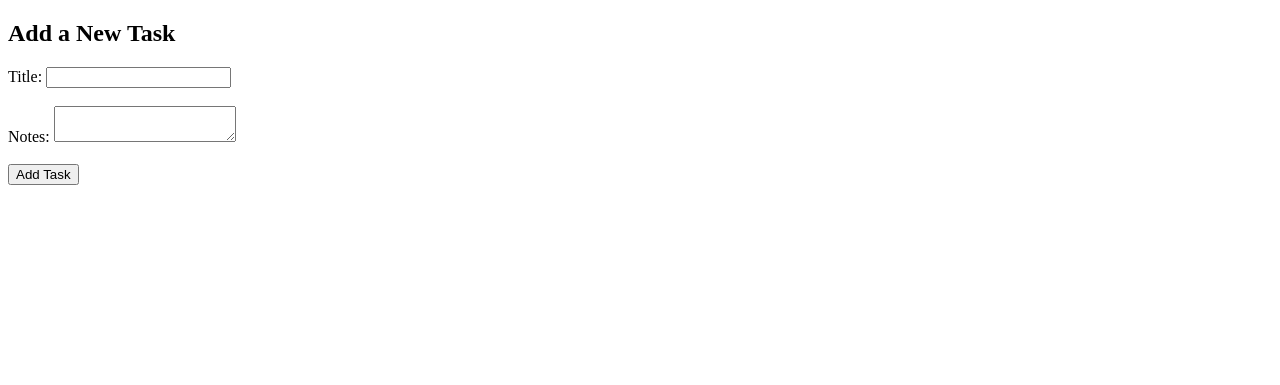
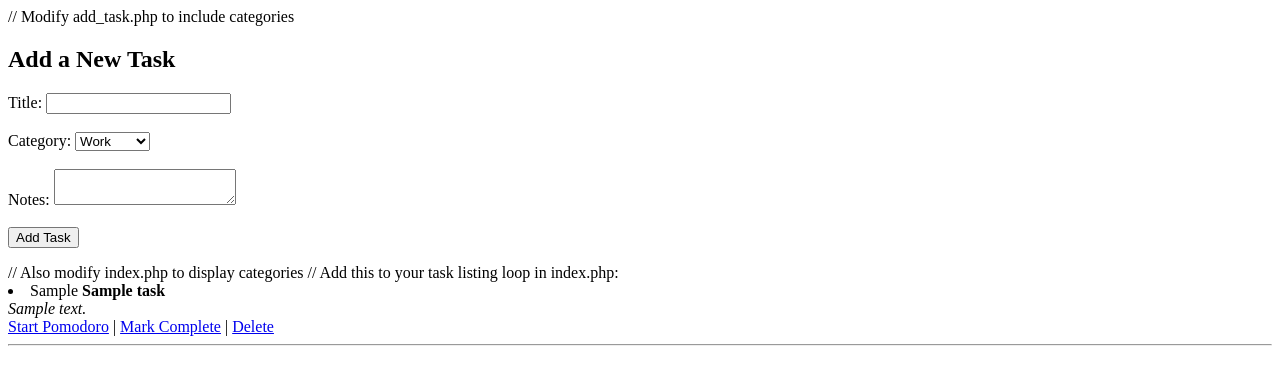
Before and after one commit to AdityaC-07/StudySprint-Pomodoro, a PHP site: page /add_task.php in a window 1280 px wide. Shown: the top 385 px of the page. Run offline with PHP 8.4, Linux system fonts and the light colour scheme; tables that the repository leaves empty or names only in its code hold one stand-in row (values such as "Sample post").

Commit message:
add_task.php

```diff
--- a/add_task.php
+++ b/add_task.php
@@ -1,3 +1,4 @@
+// Modify add_task.php to include categories
 <?php include 'db.php'; ?>
 <!DOCTYPE html>
 <html>
@@ -6,6 +7,13 @@
 <h2>Add a New Task</h2>
 <form method="POST">
     Title: <input type="text" name="title" required><br><br>
+    Category:
+    <select name="category">
+        <option value="work">Work</option>
+        <option value="study">Study</option>
+        <option value="personal">Personal</option>
+        <option value="other">Other</option>
+    </select><br><br>
     Notes: <textarea name="notes"></textarea><br><br>
     <button type="submit" name="add">Add Task</button>
 </form>
@@ -14,9 +22,35 @@
 if (isset($_POST['add'])) {
     $title = $conn->real_escape_string($_POST['title']);
     $notes = $conn->real_escape_string($_POST['notes']);
-    $conn->query("INSERT INTO tasks (title, notes) VALUES ('$title', '$notes')");
+    $category = $conn->real_escape_string($_POST['category']);
+
+    // Check if category column exists in tasks table
+    $result = $conn->query("SHOW COLUMNS FROM tasks LIKE 'category'");
+    if ($result && $result->num_rows == 0) {
+        // Add category column if it doesn't exist
+        $conn->query("ALTER TABLE tasks ADD COLUMN category VARCHAR(50)");
+    }
+
+    $conn->query("INSERT INTO tasks (title, notes, category) VALUES ('$title', '$notes', '$category')");
     header("Location: index.php");
 }
 ?>
 </body>
 </html>
+
+// Also modify index.php to display categories
+// Add this to your task listing loop in index.php:
+<?php
+$tasks = $conn->query("SELECT * FROM tasks ORDER BY id DESC");
+while ($row = $tasks->fetch_assoc()) {
+    $category = isset($row['category']) ? $row['category'] : 'uncategorized';
+    echo "<li>
+        <span class='category-badge $category'>$category</span>
+        <strong>{$row['title']}</strong><br>
+        <em>{$row['notes']}</em><br>
+        <a href='timer.php?task_id={$row['id']}'>Start Pomodoro</a> |
+        <a href='complete_task.php?id={$row['id']}'>Mark Complete</a> |
+        <a href='delete_task.php?id={$row['id']}'>Delete</a>
+    </li><hr>";
+}
+?>
```
